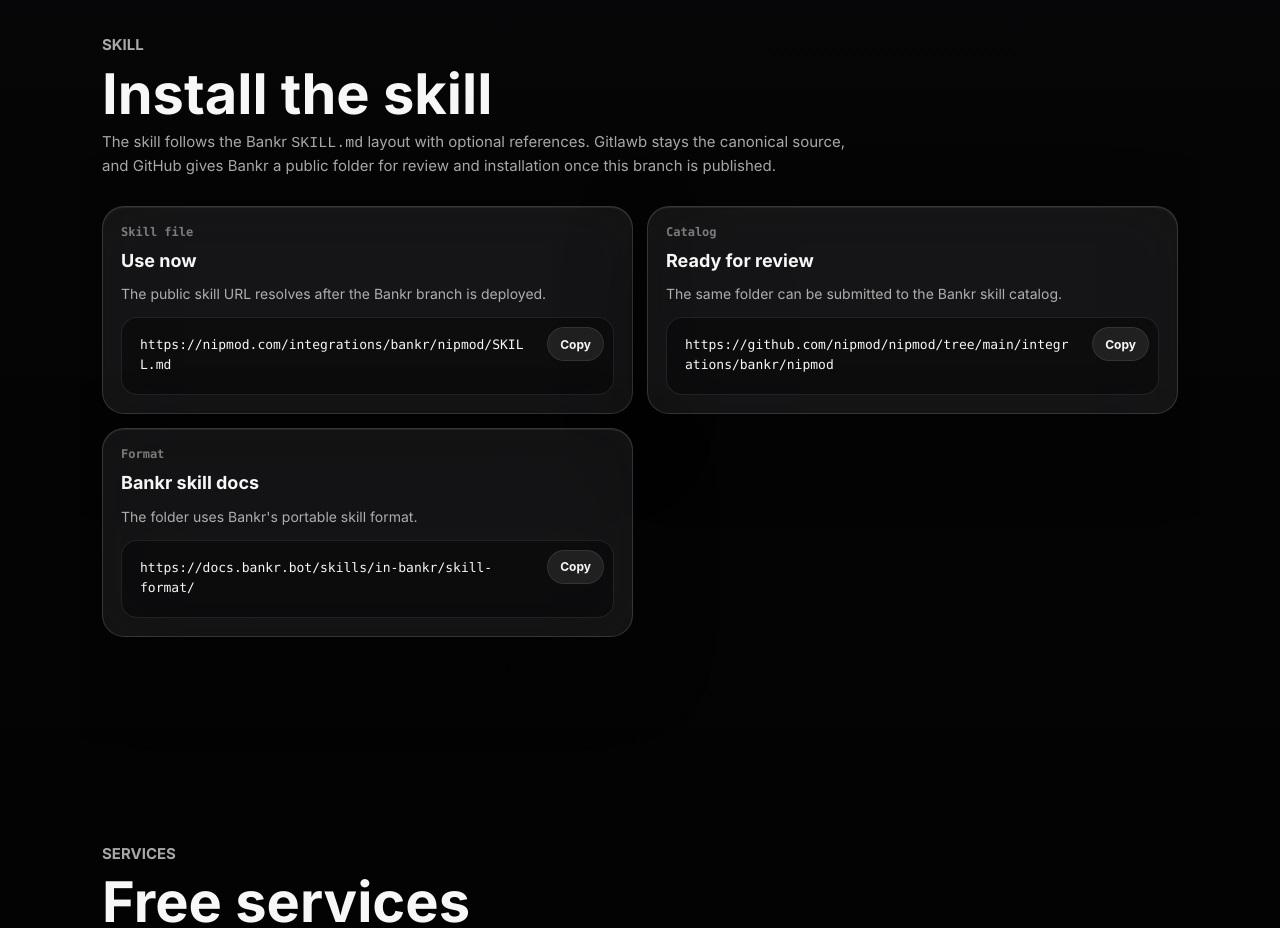
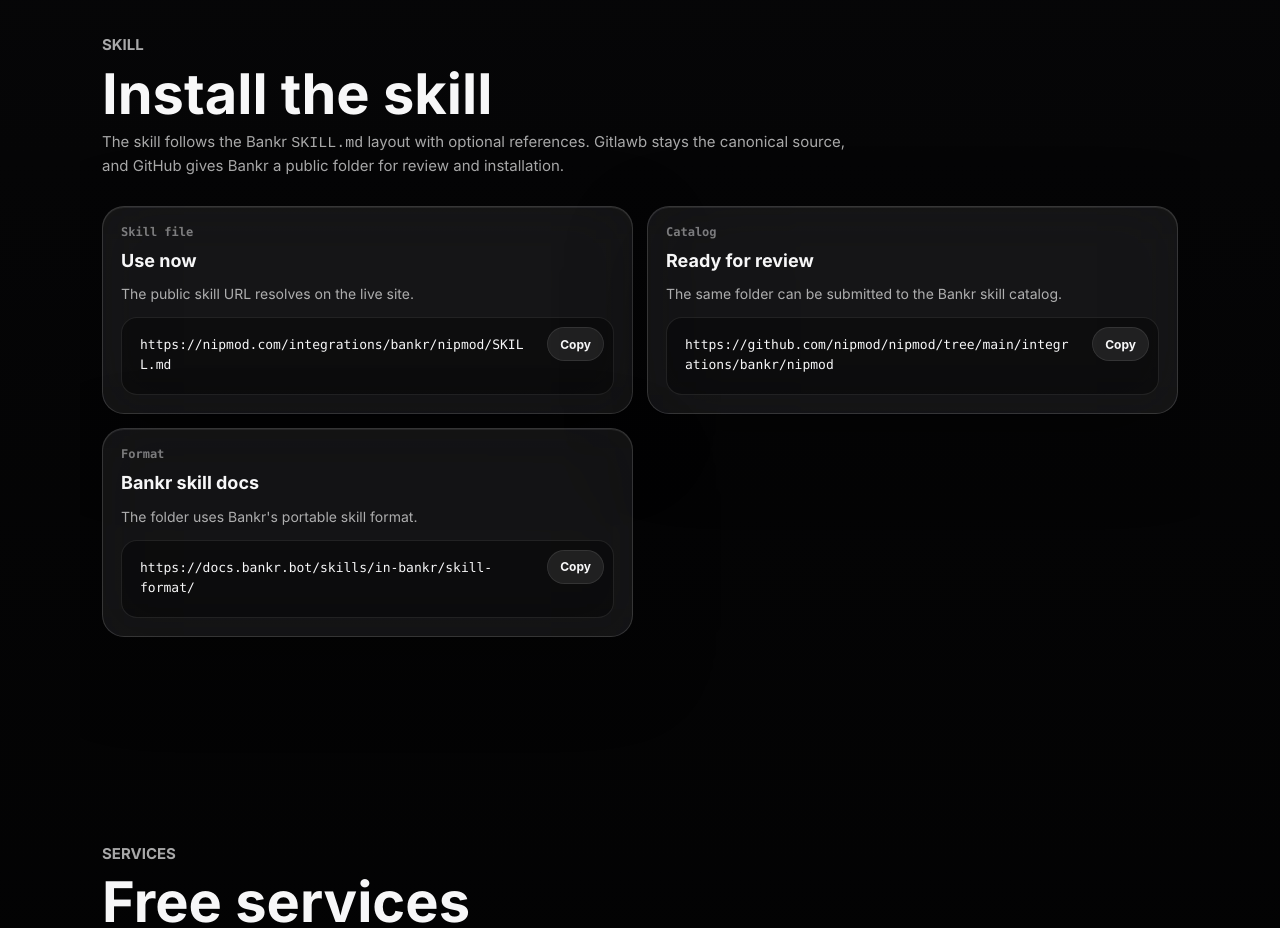
Before and after one commit to nipmod/nipmod, a Next.js app in the folder site/: page /bankr in a window 1280 px wide. Shown: the part 780-1708 px from the top of the page. Built offline with nearby package versions, Linux system fonts and the light colour scheme.

Commit message:
chore: polish bankr live copy

```diff
--- a/site/app/bankr/page.tsx
+++ b/site/app/bankr/page.tsx
@@ -72,14 +72,14 @@
           <h2 id="bankr-install-title">Install the skill</h2>
           <p>
             The skill follows the Bankr <code>SKILL.md</code> layout with optional references. Gitlawb stays the canonical
-            source, and GitHub gives Bankr a public folder for review and installation once this branch is published.
+            source, and GitHub gives Bankr a public folder for review and installation.
           </p>
         </div>
         <div className="quickstart-grid">
           <article className="quickstart-card">
             <span>Skill file</span>
             <h2>Use now</h2>
-            <p>The public skill URL resolves after the Bankr branch is deployed.</p>
+            <p>The public skill URL resolves on the live site.</p>
             <CommandBlock command={skillInstall} label="Copy public skill URL" />
           </article>
           <article className="quickstart-card">
```
Also changed, not shown: site/public/.well-known/nipmod.json, 1 other file (tests, documents, lock files or other folders).
